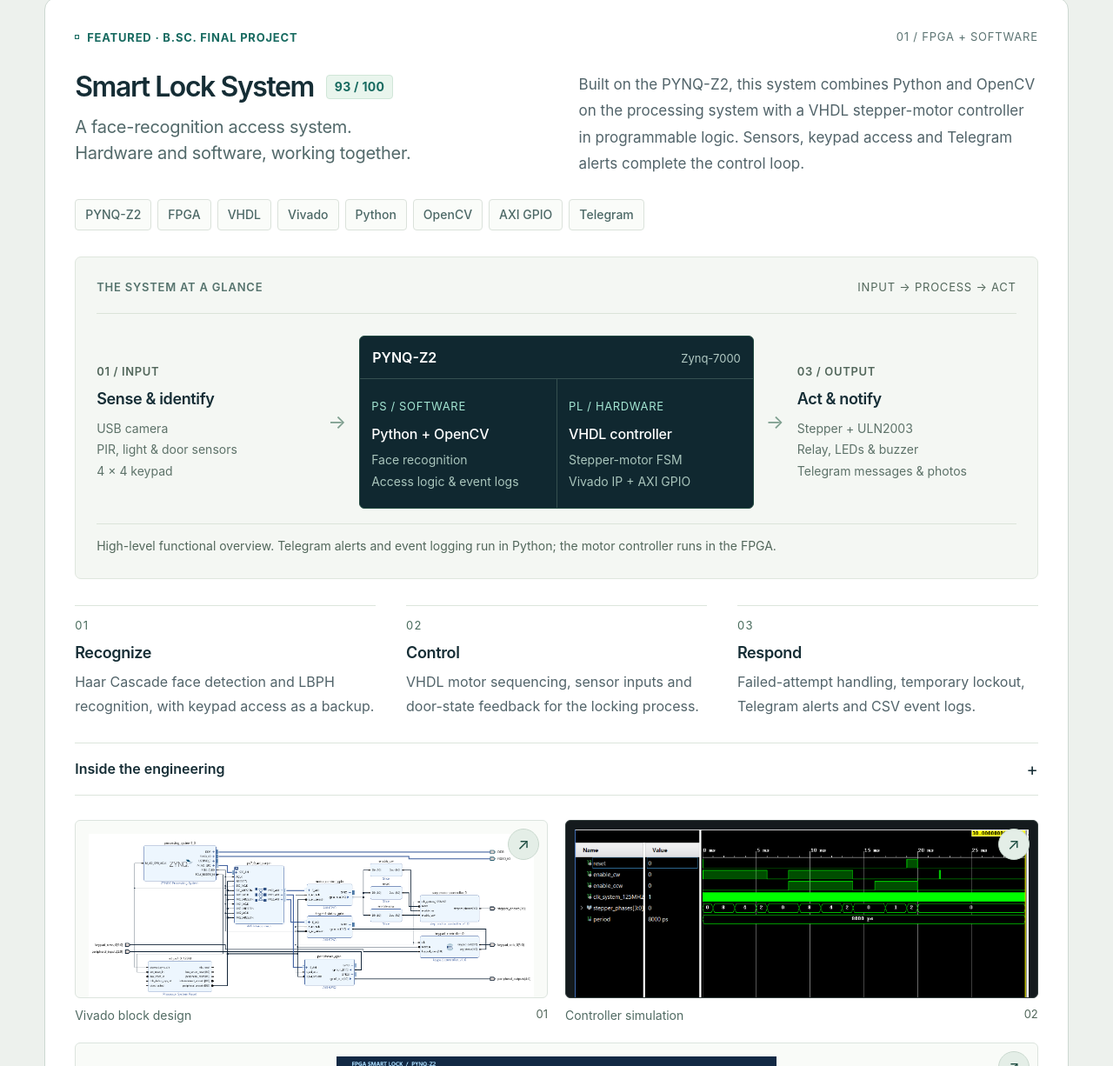
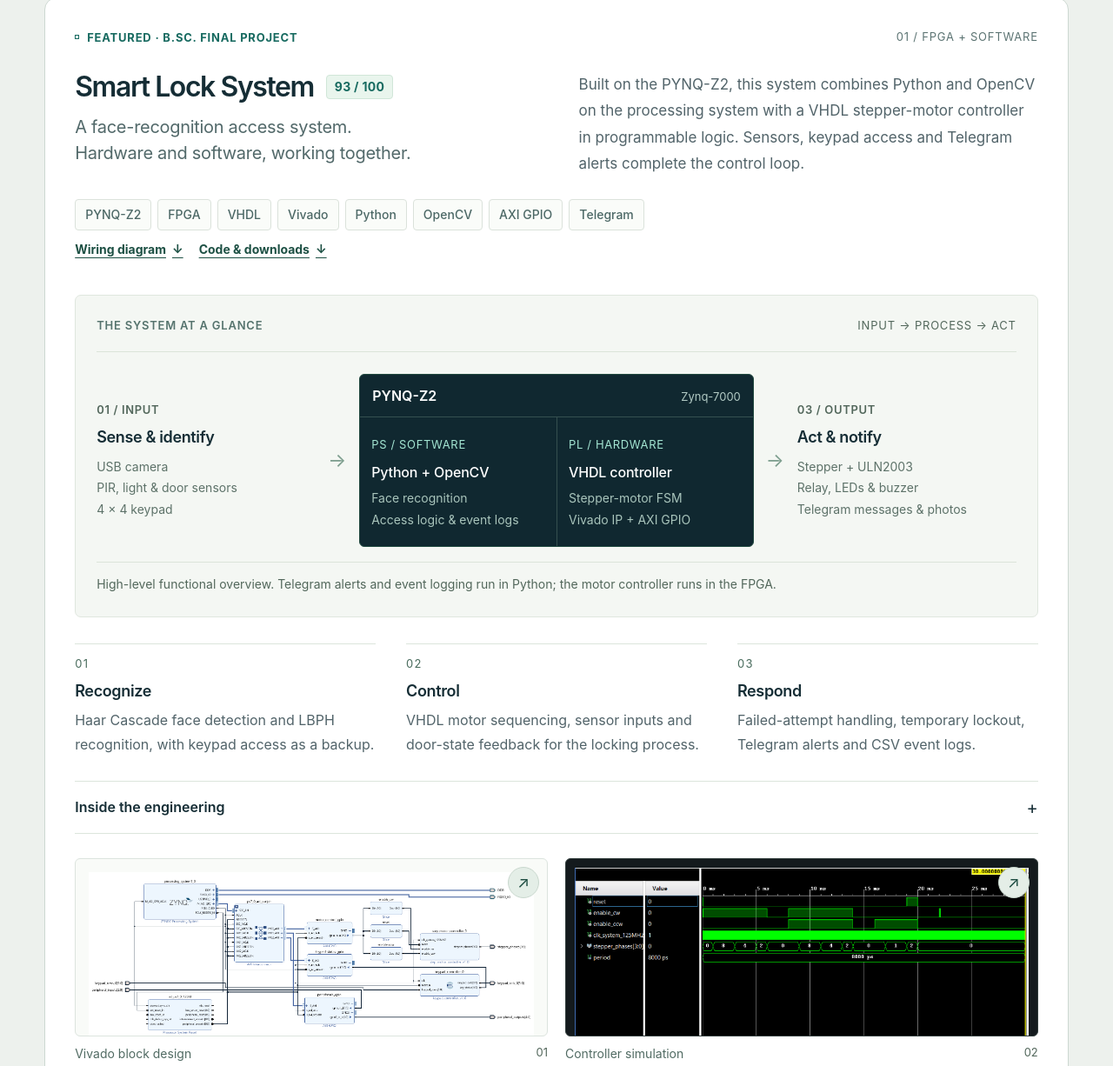
Before and after one commit to Subalo/portfolio-, a plain HTML site: page index.html in a window 1280 px wide. Shown: the part 1834-3060 px from the top of the page at 87% size. Drawn offline with Linux system fonts and the light colour scheme.

Commit message:
Make Smart Lock wiring and downloads easier to find

```diff
--- a/index.html
+++ b/index.html
@@ -18,7 +18,7 @@
   <meta name="twitter:card" content="summary_large_image">
   <meta name="color-scheme" content="light">
   <link rel="icon" href="favicon.svg" type="image/svg+xml">
-  <link rel="stylesheet" href="style.css?v=4aa452a67e90">
+  <link rel="stylesheet" href="style.css?v=784ba991867b">
   <script src="site.js?v=bd8efa7d40ee" defer></script>
   <script type="application/ld+json">
     {"@context":"https://schema.org","@type":"Person","name":"Subalo Belay","url":"https://subalo.github.io/portfolio-/","email":"mailto:subalo.belay1@gmail.com","telephone":"+972542978448","alumniOf":{"@type":"CollegeOrUniversity","name":"Ariel University"},"sameAs":["https://github.com/Subalo","https://www.linkedin.com/in/subalo-belay"],"knowsAbout":["Electrical engineering","VHDL","FPGA","Python","OpenCV"]}
@@ -64,6 +64,10 @@
           <div class="project-card-top"><p class="project-kicker"><span class="tiny-square" aria-hidden="true"></span> FEATURED · B.SC. FINAL PROJECT</p><span class="project-index">01 / FPGA + SOFTWARE</span></div>
           <div class="project-intro"><div><h3 id="smart-lock-heading">Smart Lock System<span class="grade-tag">93 / 100</span></h3><p class="project-lede">A face-recognition access system.<br>Hardware and software, working together.</p></div><p class="project-overview">Built on the PYNQ-Z2, this system combines Python and OpenCV on the processing system with a VHDL stepper-motor controller in programmable logic. Sensors, keypad access and Telegram alerts complete the control loop.</p></div>
           <ul class="tags" aria-label="Smart Lock technologies"><li>PYNQ-Z2</li><li>FPGA</li><li>VHDL</li><li>Vivado</li><li>Python</li><li>OpenCV</li><li>AXI GPIO</li><li>Telegram</li></ul>
+          <nav class="project-shortcuts" aria-label="Smart Lock resources">
+            <a href="#smart-lock-wiring">Wiring diagram <span aria-hidden="true">↓</span></a>
+            <a href="#smart-lock-downloads">Code &amp; downloads <span aria-hidden="true">↓</span></a>
+          </nav>
           <div class="architecture-panel">
             <div class="diagram-topline"><span>THE SYSTEM AT A GLANCE</span><span>INPUT → PROCESS → ACT</span></div>
             <div class="architecture" role="group" aria-label="Smart Lock high-level architecture">
@@ -78,10 +82,10 @@
           <div class="project-gallery" aria-label="Smart Lock project evidence">
             <a class="gallery-item" href="assets/images/smart-lock-vivado.png" data-lightbox data-caption="Smart Lock — original Vivado block design from the project report."><div class="gallery-image schematic"><img src="assets/images/smart-lock-vivado.png" alt="Original Vivado block design connecting the Zynq processing system, AXI interfaces and custom motor IP." width="1897" height="723" loading="lazy" decoding="async"><span class="gallery-expand" aria-hidden="true">↗</span></div><span class="gallery-caption">Vivado block design <span>01</span></span></a>
             <a class="gallery-item" href="assets/images/smart-lock-waveform.png" data-lightbox data-caption="Smart Lock — original stepper-controller simulation from the project report."><div class="gallery-image waveform"><img src="assets/images/smart-lock-waveform.png" alt="Vivado simulation waveform showing the stepper motor controller's control inputs and output phases." width="939" height="379" loading="lazy" decoding="async"><span class="gallery-expand" aria-hidden="true">↗</span></div><span class="gallery-caption">Controller simulation <span>02</span></span></a>
-            <a class="gallery-item wiring-diagram" href="assets/images/smart-lock-wiring-current.png" data-lightbox data-caption="Smart Lock wiring. Blue identifies verified pin assignments, green identifies the original power rails, and amber identifies proposed rebuild connections."><div class="gallery-image"><img src="assets/images/smart-lock-wiring-current.png" alt="Smart Lock wiring diagram showing PYNQ-Z2 signal pins, the original 5 V and 3.3 V rails, ground, and proposed rebuild connections." width="1720" height="1690" loading="lazy" decoding="async"><span class="gallery-expand" aria-hidden="true">↗</span></div><span class="gallery-caption">Wiring diagram <span>View diagram</span></span></a>
+            <a class="gallery-item wiring-diagram" id="smart-lock-wiring" href="assets/images/smart-lock-wiring-current.png" data-lightbox data-caption="Smart Lock wiring. Blue identifies verified pin assignments, green identifies the original power rails, and amber identifies proposed rebuild connections."><div class="gallery-image"><img src="assets/images/smart-lock-wiring-current.png" alt="Smart Lock wiring diagram showing PYNQ-Z2 signal pins, the original 5 V and 3.3 V rails, ground, and proposed rebuild connections." width="1720" height="1690" loading="lazy" decoding="async"><span class="gallery-expand" aria-hidden="true">↗</span></div><span class="gallery-caption">Wiring diagram <span>View diagram</span></span></a>
           </div>
-          <div class="project-downloads"><span class="download-label">PROJECT FILES <small>Hebrew documentation</small></span><div><a class="download-link" href="assets/docs/smart-lock-report.pdf" target="_blank" rel="noopener noreferrer">Report <span>PDF ↗</span></a><a class="download-link" href="assets/docs/smart-lock-poster.pdf" target="_blank" rel="noopener noreferrer">Poster <span>PDF ↗</span></a><a class="download-link" href="assets/docs/smart-lock-presentation.pptx" download>Presentation <span>PPTX ↓</span></a><a class="download-link" href="https://github.com/Subalo/smart-lock-fpga" target="_blank" rel="noopener noreferrer">Source code <span>GitHub ↗</span></a></div></div>
-          <div class="project-downloads"><span class="download-label">PYNQ-Z2 OVERLAY <small>Release v1.0.0 · download both files</small></span><div><a class="download-link" href="https://github.com/Subalo/smart-lock-fpga/releases/download/v1.0.0/design_1.bit">design_1.bit <span>↓</span></a><a class="download-link" href="https://github.com/Subalo/smart-lock-fpga/releases/download/v1.0.0/design_1.hwh">design_1.hwh <span>↓</span></a><a class="download-link" href="https://github.com/Subalo/smart-lock-fpga/releases/tag/v1.0.0" target="_blank" rel="noopener noreferrer">Release notes <span>GitHub ↗</span></a></div></div>
+          <div class="project-downloads"><span class="download-label">PROJECT FILES <small>Hebrew documentation</small></span><div><a class="download-link" href="assets/docs/smart-lock-report.pdf" target="_blank" rel="noopener noreferrer">Report <span>PDF ↗</span></a><a class="download-link" href="assets/docs/smart-lock-poster.pdf" target="_blank" rel="noopener noreferrer">Poster <span>PDF ↗</span></a><a class="download-link" href="assets/docs/smart-lock-presentation.pptx" download>Presentation <span>PPTX ↓</span></a></div></div>
+          <div class="project-downloads" id="smart-lock-downloads"><span class="download-label">CODE &amp; DOWNLOADS <small>PYNQ-Z2 overlay v1.0.0 · download both files</small></span><div><a class="download-link" href="https://github.com/Subalo/smart-lock-fpga" target="_blank" rel="noopener noreferrer">Source code <span>GitHub ↗</span></a><a class="download-link" href="https://github.com/Subalo/smart-lock-fpga/releases/download/v1.0.0/design_1.bit">design_1.bit <span>↓</span></a><a class="download-link" href="https://github.com/Subalo/smart-lock-fpga/releases/download/v1.0.0/design_1.hwh">design_1.hwh <span>↓</span></a><a class="download-link" href="https://github.com/Subalo/smart-lock-fpga/releases/tag/v1.0.0" target="_blank" rel="noopener noreferrer">Release notes <span>GitHub ↗</span></a></div></div>
         </article>
         <article class="project-card safe-project" id="digital-safe" aria-labelledby="digital-safe-heading">
           <div class="safe-visual"><a href="assets/images/digital-safe-prototype.jpg" data-lightbox data-caption="Digital Safe — the original assembled logic-based prototype from the project report."><img src="assets/images/digital-safe-prototype.jpg" alt="Assembled Digital Safe prototype with logic ICs, breadboards, keypad, indicator LEDs and wiring." width="833" height="746" loading="lazy" decoding="async"><span class="photo-label">THE ORIGINAL BUILD <span aria-hidden="true">↗</span></span></a></div>
--- a/style.css
+++ b/style.css
@@ -849,6 +849,23 @@ em {
   line-height:1.9;
   color:var(--muted);
   margin-top:10px;
+}
+.project-shortcuts {
+  display:flex;
+  flex-wrap:wrap;
+  gap:8px 18px;
+  margin:0 0 20px;
+}
+.project-shortcuts a {
+  display:inline-flex;
+  align-items:center;
+  gap:7px;
+  min-height:44px;
+  font-size:0.875rem;
+  font-weight:650;
+  color:#1d5044;
+  text-decoration:underline;
+  text-underline-offset:4px;
 }
 .project-gallery {
   display:grid;
```
